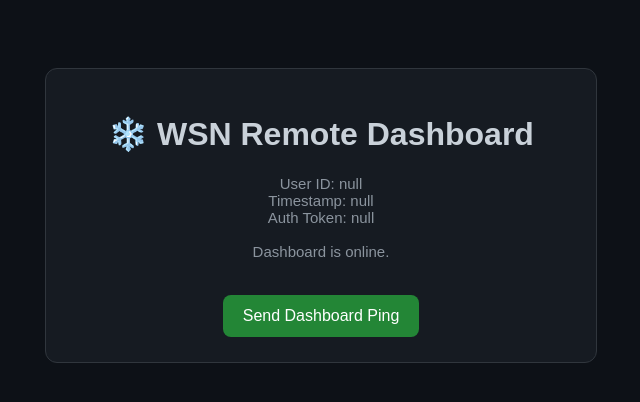
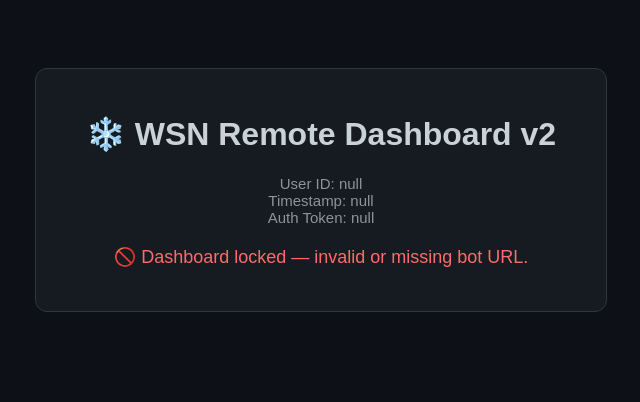
Before and after one commit to jacob1-x/wsn-dashboard, a plain HTML site: page index.html in a window 1280 px wide. Shown: the whole page, without its empty margins (319-959 px from the left). Drawn offline with Linux system fonts and the light colour scheme.

Commit message:
Update index.html

```diff
--- a/index.html
+++ b/index.html
@@ -2,7 +2,7 @@
 <html>
 <head>
     <meta charset="UTF-8">
-    <title>❄️ WSN Remote Dashboard</title>
+    <title>❄️ WSN Remote Dashboard v2</title>
 
     <style>
         body {
@@ -15,7 +15,7 @@
         .panel {
             background: #161b22;
             padding: 25px;
-            width: 500px;
+            width: 520px;
             margin: auto;
             border-radius: 12px;
             border: 1px solid #30363d;
@@ -35,9 +35,15 @@
             cursor: pointer;
             margin-top: 20px;
             font-size: 16px;
+            width: 80%;
         }
         button:hover {
             background: #2ea043;
+        }
+        .locked {
+            color: #ff6b6b;
+            font-size: 18px;
+            margin-top: 20px;
         }
     </style>
 </head>
@@ -45,10 +51,19 @@
 <body>
 
 <div class="panel">
-    <h1>❄️ WSN Remote Dashboard</h1>
+    <h1>❄️ WSN Remote Dashboard v2</h1>
     <p class="info" id="session">Loading session…</p>
 
-    <button onclick="sendPing()">Send Dashboard Ping</button>
+    <div id="controls" style="display:none;">
+        <button onclick="sendCommand('ping')">Send Ping</button>
+        <button onclick="sendCommand('status')">Request Status</button>
+        <button onclick="sendCommand('scan')">Trigger FileWatcher Scan</button>
+        <button onclick="sendCommand('restart')">Restart Bot</button>
+    </div>
+
+    <p id="locked" class="locked" style="display:none;">
+        🚫 Dashboard locked — invalid or missing bot URL.
+    </p>
 </div>
 
 <script>
@@ -58,21 +73,40 @@
     const ts = params.get("ts");
     const auth = params.get("auth");
 
+    // REQUIRED AUTH TOKEN
+    const REQUIRED_AUTH = "WSN";
+
+    // Validate URL
+    const valid =
+        uid !== null &&
+        ts !== null &&
+        auth === REQUIRED_AUTH;
+
     // Display session info
-    document.getElementById("session").innerText =
-        `User ID: ${uid}\nTimestamp: ${ts}\nAuth Token: ${auth}\n\nDashboard is online.`;
+    if (valid) {
+        document.getElementById("session").innerText =
+            `User ID: ${uid}\nTimestamp: ${ts}\nAuth Token: ${auth}\n\nDashboard unlocked.`;
+        document.getElementById("controls").style.display = "block";
+    } else {
+        document.getElementById("session").innerText =
+            `User ID: ${uid}\nTimestamp: ${ts}\nAuth Token: ${auth}`;
+        document.getElementById("locked").style.display = "block";
+    }
 
-    // Backend: send to Discord webhook (your bot listens for this)
-    function sendPing() {
-        fetch("https://discord.com/api/webhooks/1489376756430405643/36UL8Qfn4wJ48r0qvlmqwdkMOgKJgiXHM2p6zbk0yunTf2moAPn4WX_dDAcqebEtJN__", {
+    // Backend: send to Discord webhook
+    function sendCommand(action) {
+        if (!valid) return;
+
+        fetch("YOUR_WEBHOOK_URL_HERE", {
             method: "POST",
             headers: { "Content-Type": "application/json" },
             body: JSON.stringify({
-                content: `📡 **WSN Dashboard Ping**\nUID: ${uid}\nTS: ${ts}\nAuth: ${auth}`
+                content:
+                    `📡 **WSN Dashboard Command**\n` +
+                    `Action: ${action}\n` +
+                    `UID: ${uid}\nTS: ${ts}\nAuth: ${auth}`
             })
-        })
-        .then(() => alert("Ping sent to bot."))
-        .catch(err => alert("Error: " + err));
+        });
     }
 </script>
 
```
